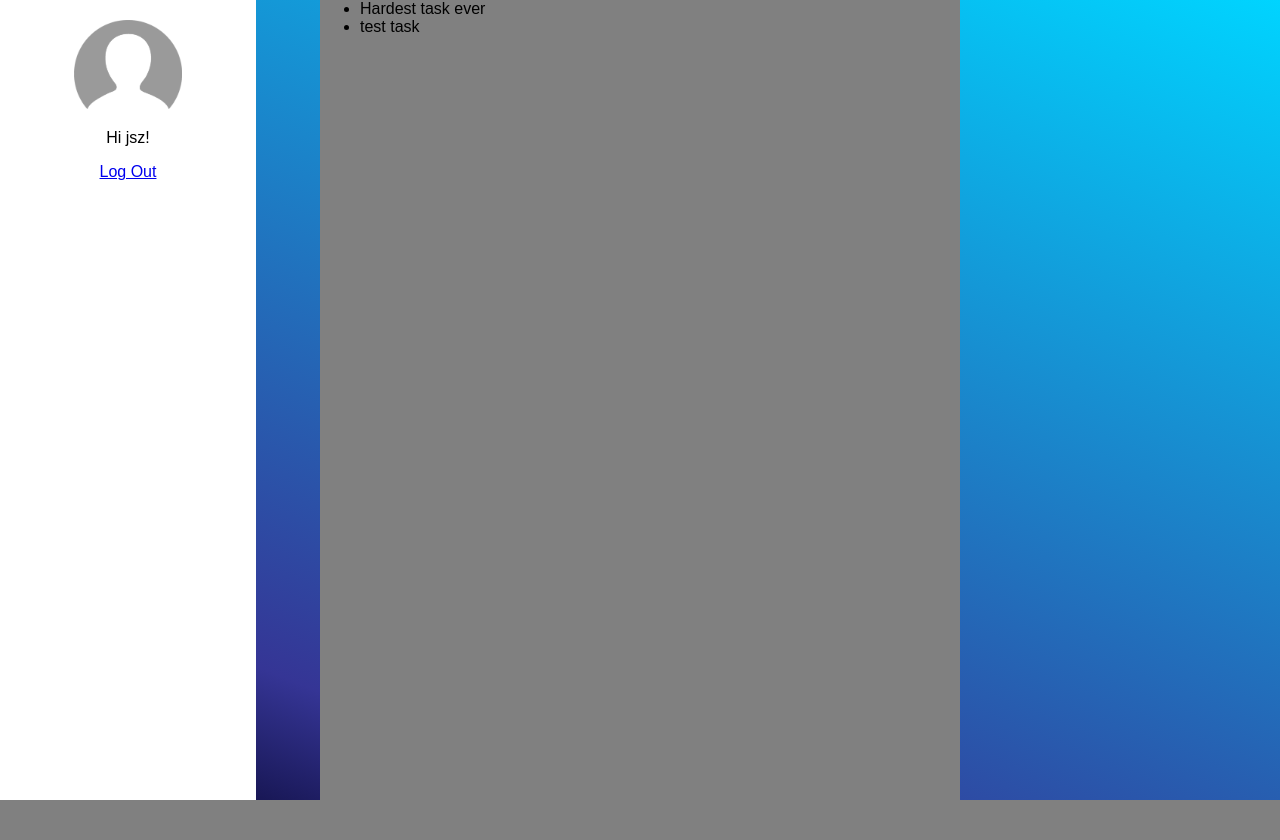
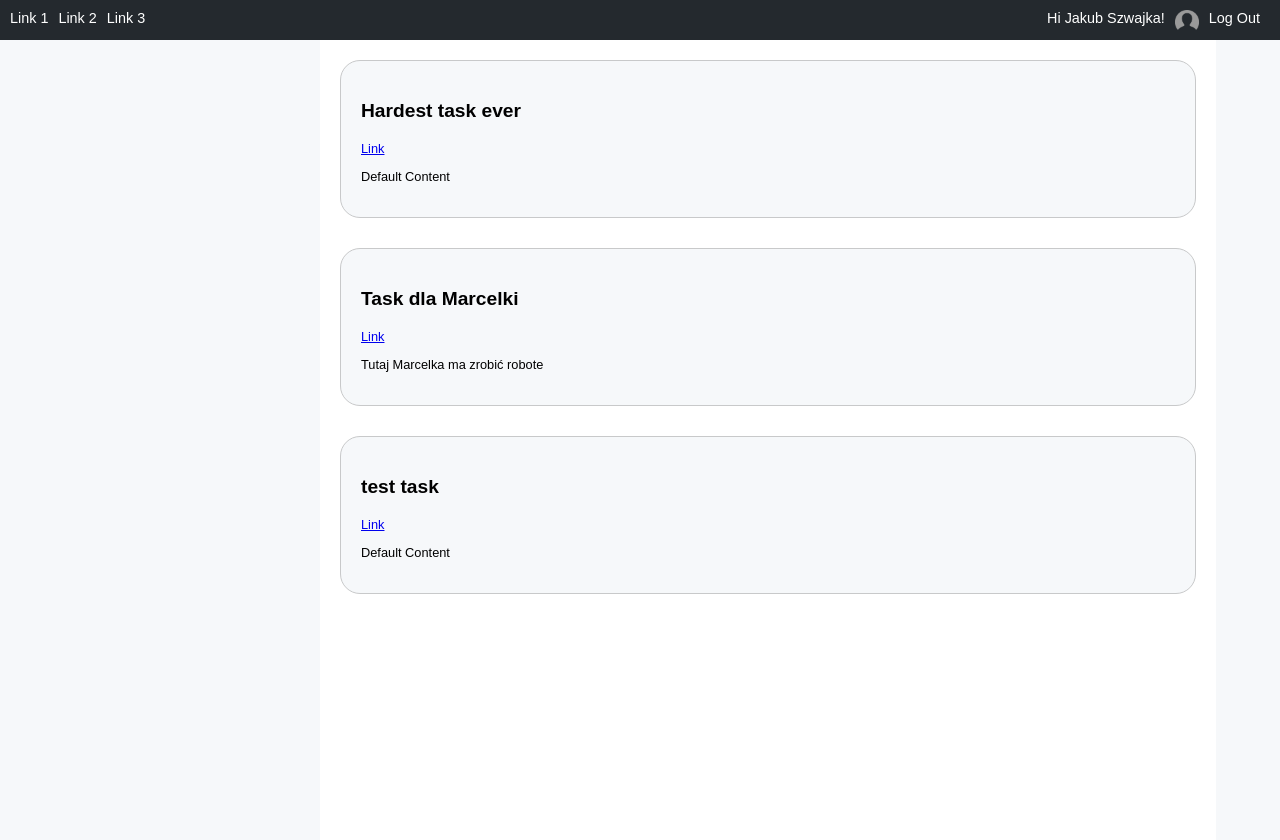
Before and after one commit to JakubSzwajka/django_app_base, a Django app: page /main_app in a window 1280 px wide. Before the commit the page ends 800 px from the top, so only its background shows below. Run offline with Django 3.2, Linux system fonts and the light colour scheme; a user stored in the database is signed in; data comes from the database, SQL or seed files in the repository.

Commit message:
Navbar added

```diff
--- a/main_app/models.py
+++ b/main_app/models.py
@@ -8,6 +8,7 @@
 class Task(models.Model):
     task_name = models.CharField(max_length=200)
     task_url = models.CharField(max_length=200)
+    description = models.TextField(max_length=1000)
 
     def __str__(self):
         return self.task_name
--- a/main_app/static/main_app/css/style.css
+++ b/main_app/static/main_app/css/style.css
@@ -2,97 +2,75 @@
     width: 100%;
     margin: 0;
     font-family:'Montserrat', sans-serif;
-    background: rgb(2,0,36);
-    background: -moz-linear-gradient(22deg, rgba(2,0,36,1) 0%, rgba(53,53,149,1) 18%, rgba(0,212,255,1) 100%);
-    background: -webkit-linear-gradient(22deg, rgba(2,0,36,1) 0%, rgba(53,53,149,1) 18%, rgba(0,212,255,1) 100%);
-    background: linear-gradient(22deg, rgba(2,0,36,1) 0%, rgba(53,53,149,1) 18%, rgba(0,212,255,1) 100%);
-    filter: progid:DXImageTransform.Microsoft.gradient(startColorstr="#020024",endColorstr="#00d4ff",GradientType=1);
+    background-color: #f6f8fa;
+    font-size: 0.8rem;
+}
+.container{
+  height: 100%;
+  width: 70%;
+  margin: 0 auto;
+  margin-left: 25%;
+  background-color:#fff;
+  border: 2px black;
 }
 
-.login_container{
-  width: 40%;
-  max-width: 400px;
-  background-color: white;
-  border-radius: 10px;
+nav{
+  background-color: #24292e;
+  overflow: hidden;
+  height: 20px;
+  padding: 10px;
+}
+nav > .right_menu {
+  float: right;
+}
+nav > .right_menu > a {
+  float: left;
+}
+
+nav > .right_menu > .user_profile {
+  float: left;
+  height: 100%;
+}
+
+.nav_element{
+  margin-right: 10px;
+  height: 100%;
+  width: auto;
+  float: left;
+  color: white;
+  text-decoration: none;
+  font-size: 0.9rem;
+}
+.nav_element > a {
+  color: white;
+}
+
+.user_img > img {
+  display: block;
   margin: 0 auto;
-  margin-top: 5%;
-  display: block;
+  max-width: 100%;
+  max-height: 100%;
+}
+
+
+.logout_button{
+  text-align: right;
+}
+
+/* Tasks style */
+.tasks_container{
   padding: 20px;
 }
 
-.login_logo > img{
-  margin: 0 auto;
-  display: block;
-  max-width: 50%;
-  max-height: 50%;
+.task_container{
+  border-radius: 20px;
+  background-color: f6f8fa;
+  padding: 20px;
+  margin-bottom: 30px;
+  border: 1px #c8c9ca solid;
 }
 
-.login_form{
-  width: 100%;
+.task_title{
+  font-size: 1.2rem;
+  font-weight: bold;
 }
-
-.login_form_input > input{
-  width: 100%;
-  padding: 10px;
-  border-radius: 15px;
-  border: none;
-  background-color:#c0c0c0;
-  outline: none !important;
-}
-.login_form_input{
-  margin-top: 10px;
-  margin-bottom: 10px;
-}
-
-.form_submit{
-  margin-top: 30px;
-  margin-left: auto;
-  margin-right: auto;
-  width: 100%;
-}
-
-.form_submit > input {
-  border: none;
-  border-radius: 10px;
-  background-color:#616161;
-  font-size: 1.3rem;
-  padding: 5px;
-  color: white;
-  text-align: center;
-  margin: 0 auto;
-  display: block;
-  text-decoration: none;
-}
-
-
-
-/* to move to another file  */
-.user_profile{
-  background-color: white;
-  width: 20%;
-  height: 100%;
-  position: absolute;
-  left: 0;
-}
-
-.container{
-  height: 100%;
-  width: 50%;
-  margin: 0 auto;
-  background-color: gray;
-  border: 2px black;
-}
-
-.user_name{
-  text-align: center;
-}
-
-.user_img{
-  padding: 20px;
-}
-.user_img > img{
-  margin: 0 auto;
-  display: block;
-  max-width: 50%;
-  max-height: 50%;
-}
--- a/main_app/templates/main_app/base.html
+++ b/main_app/templates/main_app/base.html
@@ -1,20 +1,32 @@
 {% load static %}
 <link rel="stylesheet" type="text/css" href="{% static 'main_app/css/style.css' %}">
+<link rel="stylesheet" type="text/css" href="{% static 'main_app/css/user_profile.css' %}">
 
 <body>
-    <div class="user_profile">
-        <div class="user_img">
-            <img src="{% static 'main_app/assets/user.png' %}" alt="user logo">
-        </div>
-        <div class="user_name">
-            {% if user.is_authenticated %}
-                Hi {{ user.username }}!
-                <p><a href="{% url 'logout' %}">Log Out</a></p>
-            {% else %}
-                <p>You are not logged in</p>
-                <a href="{% url 'login' %}">Log In</a>
-            {% endif %}
-        </div>
+    <div class="main_navigation">
+        <nav >
+            <a class="nav_element" href="">Link 1</a>
+            <a class="nav_element" href="">Link 2</a>
+            <a class="nav_element" href="">Link 3</a>
+
+            <div class="right_menu">
+                <div class="user_profile">
+                    <div class="nav_element user_name">
+                        {% if user.is_authenticated %}
+                            Hi {{ user.first_name }} {{ user.last_name }}!
+                        {% else %}
+                            You are not logged in! <a href="{% url 'login' %}">Log In</a>
+                        {% endif %}
+                    </div>
+                    <div class="nav_element user_img">
+                        <img src="{% static 'main_app/assets/user.png' %}" alt="user logo">
+                    </div>
+                </div>
+                {% if user.is_authenticated == True %}
+                    <a class="nav_element logout_button" href="{% url 'logout' %}">Log Out</a>
+                {% endif %}
+            </div>
+        </nav>
     </div>
 
     <div class="container">
--- a/main_app/templates/main_app/index.html
+++ b/main_app/templates/main_app/index.html
@@ -1,13 +1,15 @@
 {% extends "main_app/base.html" %}
 {% block content %}
-<div class="task_container">
+<div class="tasks_container">
     <div class="task_list">
         {% if task_list %}
-            <ul>
             {% for task in task_list %}
-                <li>{{ task.task_name }}</li>
+                <div class="task_container">
+                    <p class="task_title">{{ task.task_name }}</p>
+                    <a class="task_link" href="{{task.task_url}}">Link</a>
+                    <p>{{task.description}}</p>
+                </div>
             {% endfor %}
-            </ul>
         {% else %}
             <p>No tasks are available.</p>
         {% endif %}
--- a/templates/registration/login.html
+++ b/templates/registration/login.html
@@ -7,6 +7,7 @@
   <meta http-equiv="x-ua-compatible" content="ie=edge">
   <meta name="viewport" content="width=device-width, initial-scale=1">
   <link rel="stylesheet" type="text/css" href="{% static 'main_app/css/style.css' %}">
+  <link rel="stylesheet" type="text/css" href="{% static 'main_app/css/login.css' %}">
 </head>
 
 <body class="">
```
Also changed, not shown: main_app/static/main_app/css/login.css (added, +54 -0 lines), main_app/static/main_app/css/user_profile.css (added, +22 -0 lines), db.sqlite3, main_app/migrations/0003_auto_20201208_1229.py (added), main_app/migrations/0004_auto_20201208_1232.py (added).
